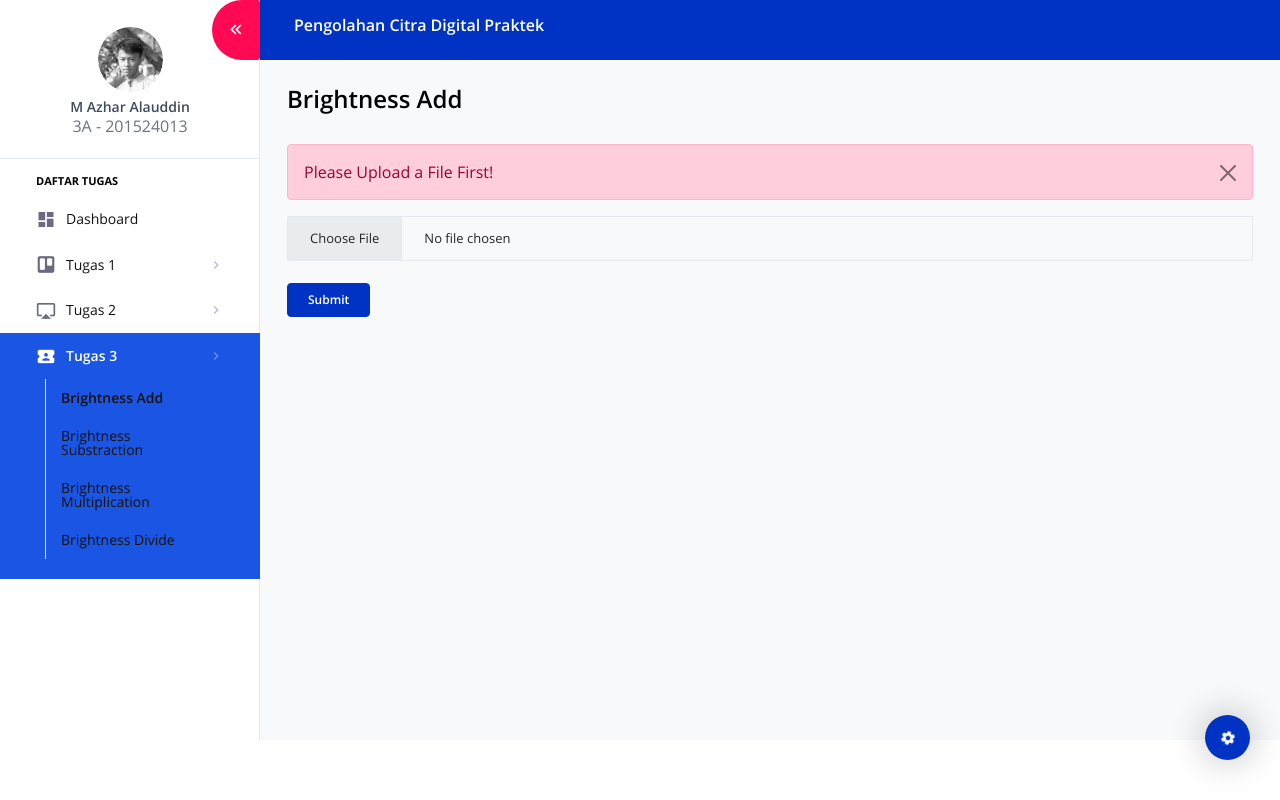
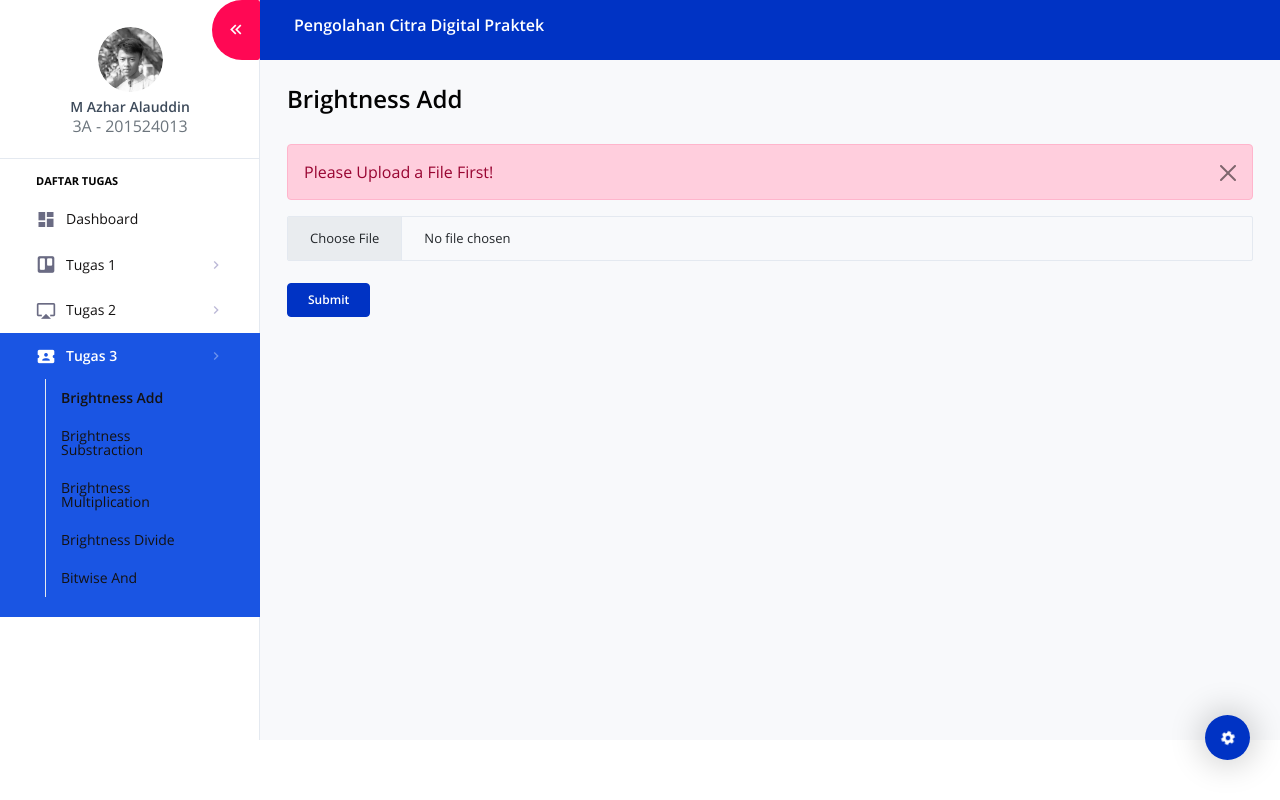
Before and after one commit to zharmedia386/Image_Processing, a Flask app: page /brightness_add in a window 1280 px wide. Run offline with Flask 2, Linux system fonts and the light colour scheme; some libraries are stand-ins or nearby versions.

Commit message:
brightness done, bitwise still in progress

```diff
--- a/pertemuan_2/app.py
+++ b/pertemuan_2/app.py
@@ -435,5 +435,69 @@
     #print('display_without_open_cv filename: ' + filename)
     return redirect(url_for('static', filename='saved/without_opencv/brightness_divide/' + filename), code=301)
 
+
+#########################################################################################
+# BITWISE AND
+#########################################################################################
+
+@app.route('/bitwise_and')
+def bitwise_and():
+    return render_template('bitwise_and.html')
+
+@app.route('/bitwise_and', methods=['POST'])
+def upload_image_bitwise_and():
+    if 'file' not in request.files:
+        flash('No file part')
+        return redirect(request.url)
+    file = request.files['file']
+    if file.filename == '':
+        flash('No image selected for uploading')
+        return redirect(request.url)
+    if file and allowed_file(file.filename):
+        filename = secure_filename(file.filename)
+        file.save(os.path.join(app.config['UPLOAD_FOLDER'], filename))
+        #print('upload_image filename: ' + filename)
+        flash('Image successfully uploaded and displayed below')
+
+        image_path = "static/uploads/" + filename
+        original_image = cv2.imread(image_path)
+
+        # WITH OPEN CV
+        RGB_image = cv2.resize(original_image, (250, 250))
+        blue = RGB_image[:,:,0]
+        green = RGB_image[:,:,1]
+        red = RGB_image[:,:,2]
+
+        grayscale = blue/3 + green/3 + red/3
+
+        RGB_image[:,:,0] = grayscale
+        RGB_image[:,:,1] = grayscale
+        RGB_image[:,:,2] = grayscale
+        cv2.imwrite("static/saved/with_opencv/grayscale/" + filename, RGB_image)
+
+		# WITH OPEN CV
+        bitwise_and_image = cv2.bitwise_and(original_image, RGB_image)
+        cv2.imwrite("static/saved/with_opencv/bitwise_and/" + filename, bitwise_and_image)
+
+        return render_template('bitwise_and.html', filename=filename)
+    else:
+        flash('Allowed image types are - png, jpg, jpeg, gif')
+        return redirect(request.url)
+
+@app.route('/display_bitwise_and/<filename>')
+def display_bitwise_and(filename):
+    #print('display_image filename: ' + filename)
+    return redirect(url_for('static', filename='uploads/' + filename), code=301)
+
+@app.route('/display_bitwise_and_with_open_cv/bitwise_and/<filename>')
+def display_bitwise_and_with_open_cv(filename):
+    #print('display_with_open_cv filename: ' + filename)
+    return redirect(url_for('static', filename='saved/with_opencv/bitwise_and/' + filename), code=301)
+
+@app.route('/display_bitwise_and_without_open_cv/bitwise_and/<filename>')
+def display_bitwise_and_without_open_cv(filename):
+    #print('display_without_open_cv filename: ' + filename)
+    return redirect(url_for('static', filename='saved/without_opencv/bitwise_and/' + filename), code=301)
+
 if __name__ == "__main__":
     app.run(debug=True)
--- a/pertemuan_2/templates/layouts/sidebar.html
+++ b/pertemuan_2/templates/layouts/sidebar.html
@@ -88,6 +88,11 @@
                 <span class="menu-title">Brightness Divide</span>
               </a>
             </li>
+            <li class="nav-item">
+              <a class="nav-link" href="/bitwise_and">
+                <span class="menu-title">Bitwise And</span>
+              </a>
+            </li>
           </ul>
         </div>
       </li>
```
Also changed, not shown: pertemuan_2/templates/bitwise_and.html (added, +82 -0 lines), pertemuan_2/static/saved/with_opencv/bitwise_and/image_0.png (added), pertemuan_2/static/saved/with_opencv/grayscale/image_0.png, pertemuan_2/templates/bitwise_not.html (added), pertemuan_2/templates/bitwise_or.html (added), pertemuan_2/templates/bitwise_xor.html (added).
